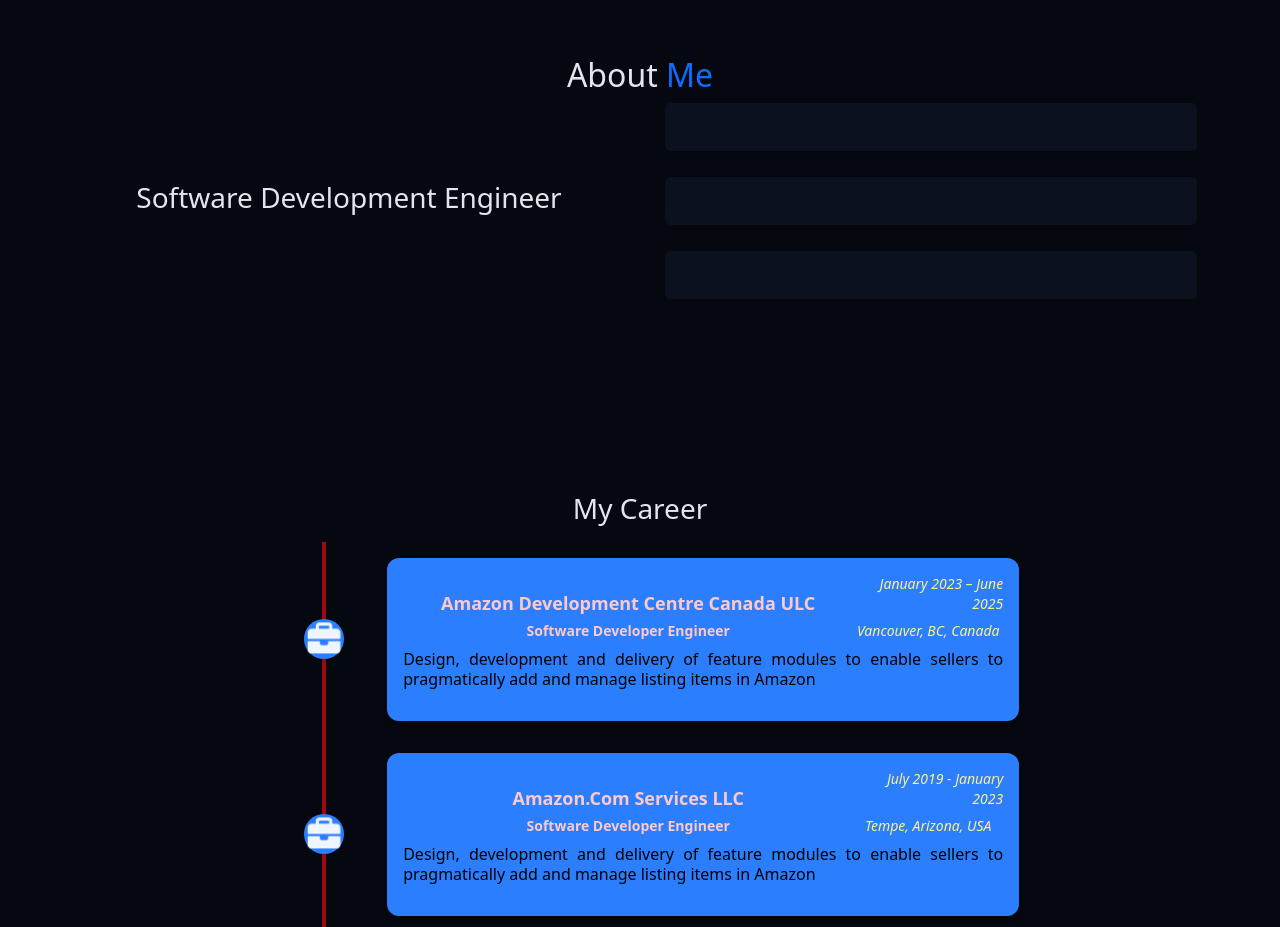
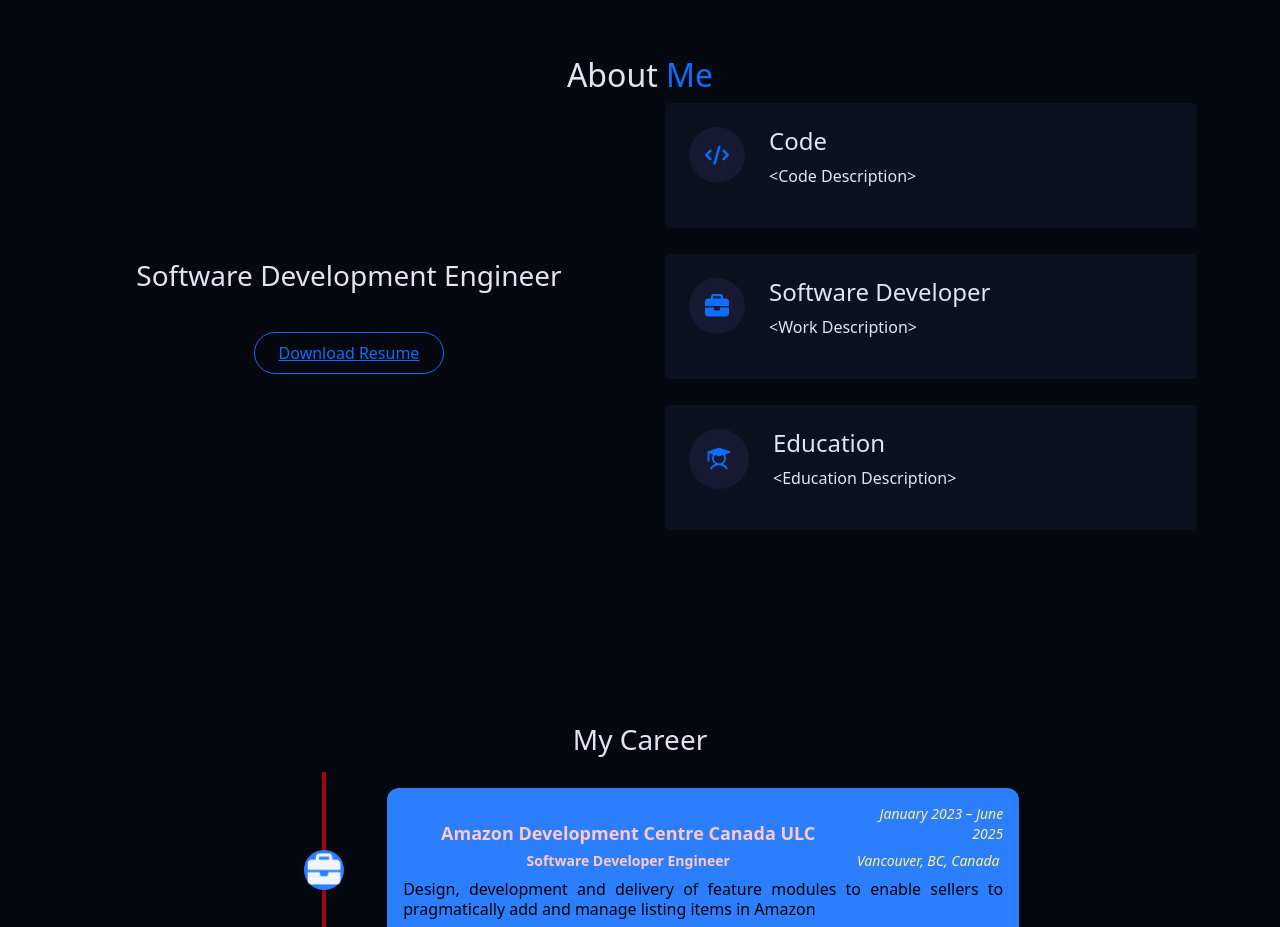
Before and after one commit to denimdatta/denimdatta.github.io, a React (Vite) app: page / in a window 1280 px wide. Shown: the part 840-1767 px from the top of the page. Built offline with nearby package versions, Linux system fonts and the light colour scheme.

Commit message:
Update AboutMe Section Structure

```diff
--- a/src/components/AboutMe.tsx
+++ b/src/components/AboutMe.tsx
@@ -1,3 +1,5 @@
+import {FaBriefcase, FaCode} from "react-icons/fa6";
+import {PiStudentFill} from "react-icons/pi";
 import {CN} from "../lib/Utils.ts";
 
 function AboutMe() {
@@ -13,14 +15,62 @@
 
                     <div className="space-y-6">
                         <h3 className={CN("text-2xl font-semibold")}>Software Development Engineer</h3>
+
+                        <p className="text-muted-foreground">
+                        </p>
+
+                        <p className="text-muted-foreground">
+                        </p>
+
+                        <div className={CN("flex flex-col sm:flex-row gap-4 pt-4 justify-center")}>
+                            <a href="" className={CN(
+                                "px-6 py-2 rounded-full border border-primary text-primary",
+                                "hover:bg-primary/10 transition-colors duration-300")}
+                            >
+                                Download Resume
+                            </a>
+                        </div>
                     </div>
 
                     <div className={CN("grid grid-cols-1 gap-6")}>
                         <div className={CN("gradient-border p-6 card-hover")}>
+                            <div className="flex items-start gap-4">
+                                <div className="p-3 rounded-full bg-primary/10">
+                                    <FaCode className="h-6 w-6 text-primary" />
+                                </div>
+                                <div className="text-left">
+                                    <h4 className="font-semibold text-lg">Code</h4>
+                                    <p className="text-muted-foreground">
+                                        {"<Code Description>"}
+                                    </p>
+                                </div>
+                            </div>
                         </div>
                         <div className={CN("gradient-border p-6 card-hover")}>
+                            <div className="flex items-start gap-4">
+                                <div className="p-3 rounded-full bg-primary/10">
+                                    <FaBriefcase className="h-6 w-6 text-primary" />
+                                </div>
+                                <div className="text-left">
+                                    <h4 className="font-semibold text-lg"> Software Developer</h4>
+                                    <p className="text-muted-foreground">
+                                        {"<Work Description>"}
+                                    </p>
+                                </div>
+                            </div>
                         </div>
                         <div className={CN("gradient-border p-6 card-hover")}>
+                            <div className="flex items-start gap-4">
+                                <div className="p-3 rounded-full bg-primary/10">
+                                    <PiStudentFill className="h-7 w-7 text-primary" />
+                                </div>
+                                <div className="text-left">
+                                    <h4 className="font-semibold text-lg"> Education</h4>
+                                    <p className="text-muted-foreground">
+                                        {"<Education Description>"}
+                                    </p>
+                                </div>
+                            </div>
                         </div>
                     </div>
                 </div>
```
